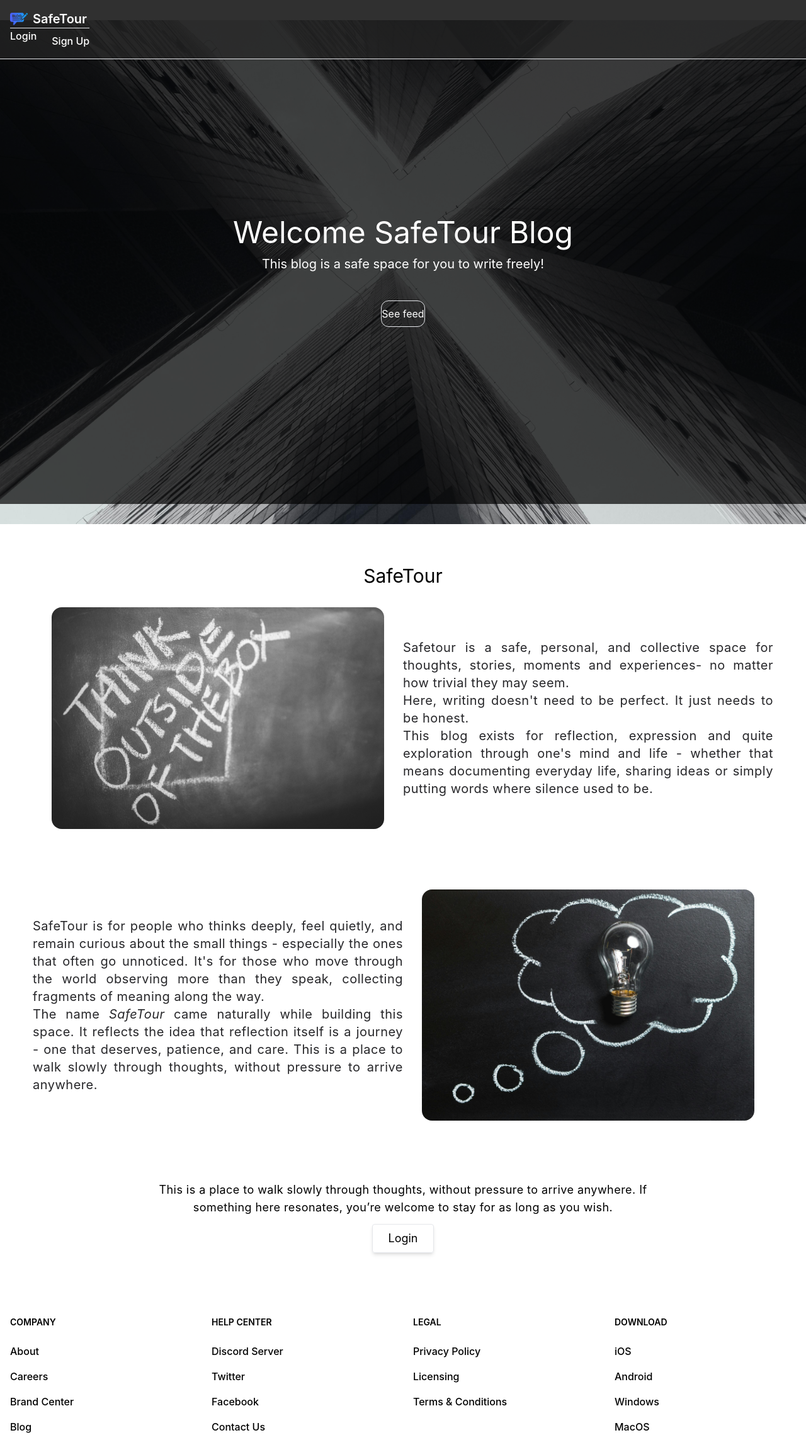
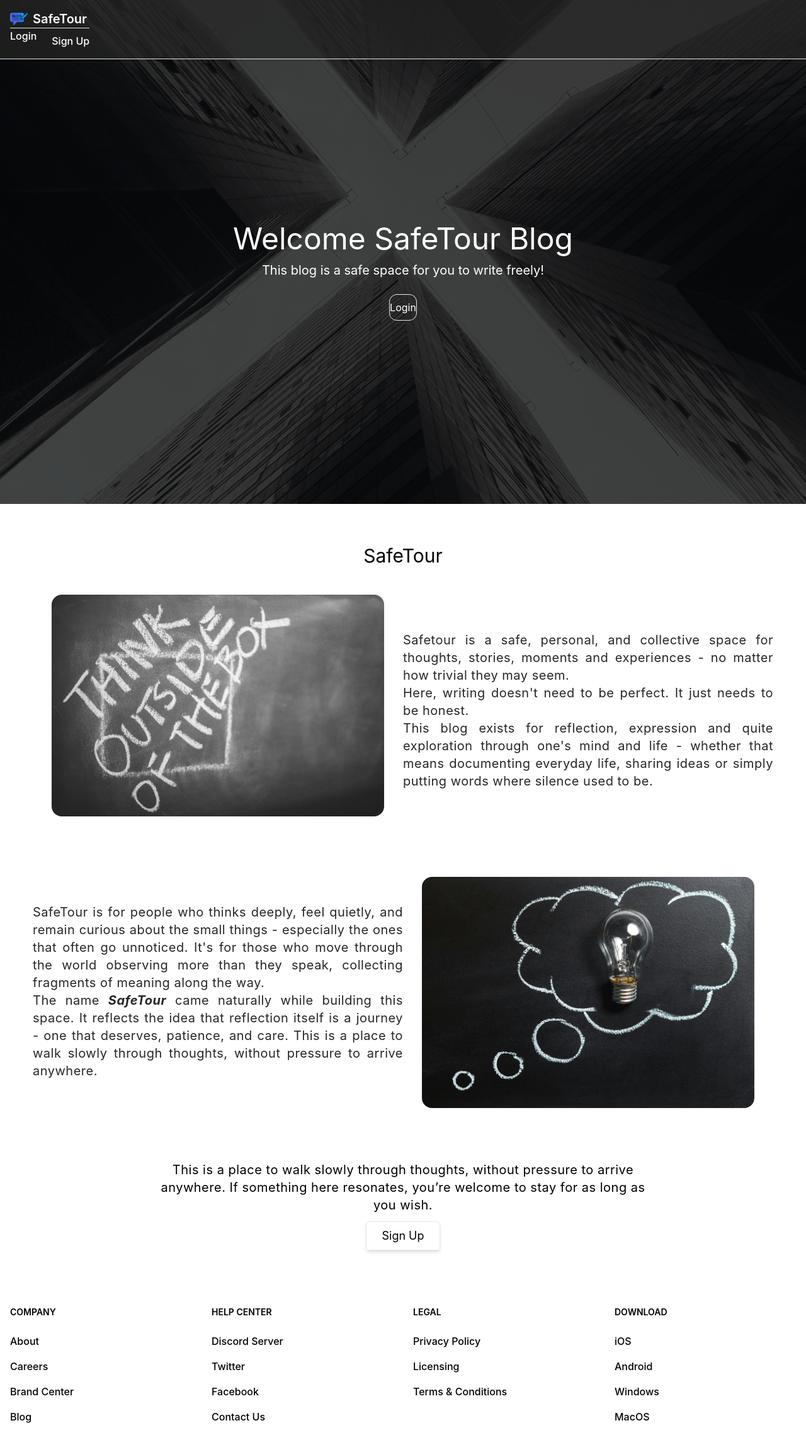
Before and after one commit to RafaelaYazawa/BlogTest, a Django app: page / in a window 1280 px wide. Shown: the top 2305 px of the page at 63% size. Run offline with Django 5.2, Linux system fonts and the light colour scheme; some libraries are stand-ins or nearby versions.

Commit message:
Refactored layout and improved UI structure

```diff
--- a/rafaYaz/templates/base.html
+++ b/rafaYaz/templates/base.html
@@ -17,9 +17,11 @@
     <!-- Visible content goes here -->
     {% include 'navbar.html' %}
 
-    {% block content %}
+    <div class="flex flex-col">
+        {% block content %}
 
-    {% endblock %}
+        {% endblock %}
+    </div>
 
     {% include 'footer.html' %}
 
--- a/rafaYaz/templates/index.html
+++ b/rafaYaz/templates/index.html
@@ -4,33 +4,32 @@
 {% block title %} Posts {% endblock %}
 
 {% block content %}
-<div class="absolute inset-0 bg-black/70"></div>
 
-
-<main class="w-full h-screen lg:h-[100vh] bg-cover bg-center text-white" style="background-image:url({% static 'img/xbuilding.jpeg' %})">
+<main class="relative w-full h-screen lg:h-[100vh] bg-cover bg-center text-white" style="background-image:url({% static 'img/xbuilding.jpeg' %})">
+    <div class="absolute inset-0 bg-black/70"></div>
     <section class="mt-8 h-full flex justify-center items-center">
         <div class="relative p-8 z-10  flex-col items-center text-center">
             <h1 class="text-5xl font-bolder lg:text-7xl">Welcome SafeTour Blog</h1>
             <p class="p-3 place-self-center text-xl">This blog is a safe space for you to write freely!</p>
 
-            <a href="{% url 'feed' %}">
-                <button class="golden-shine-btn border overflow-hidden relative rounded-xl px-8 py-2 mt-8 cursor-pointer hover:bg-amber-500/20 hover:border-amber-200" type="button">
-                    See feed
+            <a href="{% url 'login' %}">
+                <button class="golden-shine-btn border overflow-hidden relative rounded-xl px-8 py-2 mt-3 cursor-pointer hover:bg-amber-500/20 hover:border-amber-200" type="button">
+                    Login
                 </button>
             </a>
         </div>
     </section>
 </main>
 
-<section class="lg:pt-16 lg:px-8 lg:pb-8">
-    <div>
-        <h2 class="text-3xl text-center font-bolder md:text-7xl md:text-start">SafeTour</h2>
-        <div class="p-5 md:py-8 md:px-2 md:flex md:gap-3 lg:gap-0 md:justify-between">
+<section class="lg:pt-8 lg:px-8 lg:pb-8">
+    <div class="mt-8">
+        <h2 class="text-3xl mb-3 text-center font-bolder md:text-7xl md:text-start">SafeTour</h2>
+        <div class="px-5 py-2 md:py-8 md:px-2 md:flex md:gap-3 lg:gap-0 md:justify-between">
             <img src="{% static 'img/box.jpg' %}" alt="" class="rounded-2xl m-auto md:w-[20em] lg:w-[33em] object-cover object-left">
 
-            <div class="py-5 my-auto lg:w-1/2 lg:py-2 text-justify text-lg text-zinc-800">
-                <p class="my-auto text-lg md:text-sm lg:text-xl lg:tracking-wide lg:font-stretch-100% lg:leading-8 subpixel-antialiased">
-                    Safetour is a safe, personal, and collective space for thoughts, stories, moments and experiences- no matter how trivial they may seem.
+            <div class="pt-5 pb-1 my-auto lg:w-1/2 lg:py-2 text-justify text-lg text-zinc-800">
+                <p class="my-auto text-base leading-8  md:text-sm lg:text-xl lg:tracking-wide lg:font-stretch-100% lg:leading-8 subpixel-antialiased">
+                    Safetour is a safe, personal, and collective space for thoughts, stories, moments and experiences - no matter how trivial they may seem.
                     <br>
                     Here, writing doesn't need to be perfect. It just needs to be honest.
                     <br>
@@ -43,28 +42,28 @@
 
 
 <section class="lg:px-8">
-    <div class="p-5 md:py-8 md:px-2 md:flex md:gap-3 lg:gap-0 md:justify-between">
-        <div class="py-5 my-auto lg:w-1/2 lg:py-2 text-justify text-lg text-zinc-800">
-            <p class="my-auto text-lg md:text-sm lg:text-xl lg:tracking-wide lg:font-stretch-100% lg:leading-8 subpixel-antialiased">
+    <div class="px-5 py-2 md:py-8 md:px-2 md:flex md:gap-3 lg:gap-0 md:justify-between">
+        <div class="pt-1 pb-3 my-auto lg:w-1/2 lg:py-2 text-justify text-lg text-zinc-800">
+            <p class="my-auto text-base leading-8 md:text-sm lg:text-xl lg:tracking-wide lg:font-stretch-100% lg:leading-8 subpixel-antialiased">
                 SafeTour is for people who thinks deeply, feel quietly, and remain curious about the small things - especially the ones that often go unnoticed. It's for those who move through the world observing more than they speak, collecting fragments of meaning along the way.
                 <br>
-                The name <i>SafeTour</i> came naturally while building this space. It reflects the idea that reflection itself is a journey - one that deserves, patience, and care. This is a place to walk slowly through thoughts, without pressure to arrive anywhere.
+                The name <b><i>SafeTour</i></b> came naturally while building this space. It reflects the idea that reflection itself is a journey - one that deserves, patience, and care. This is a place to walk slowly through thoughts, without pressure to arrive anywhere.
             </p>
         </div>
 
         <img src="{% static 'img/lamp.jpg' %}" alt="" class="hidden md:block rounded-2xl m-auto md:w-[20em] lg:w-[33em] object-cover object-left">
     </div>
 
-    <div class="py-16 px-auto w-2/3 place-self-center m-auto ">
-        <p class="my-auto text-lg text-center tracking-wide font-stretch-100% leading-8 subpixel-antialiased">
+    <div class="py-8 lg:my-5 px-auto w-2/3 m-auto ">
+        <p class="my-auto text-base lg:text-lg text-center lg:tracking-wide lg:font-stretch-100% leading-8 subpixel-antialiased lg:text-xl">
             This is a place to walk slowly through thoughts, without pressure to arrive anywhere.
             If something here resonates, you’re welcome to stay for as long as you wish.
         </p>
 
-        <div class="py-3 place-self-center">
-             <a href="{% url 'login' %}" class="text-lg">
+        <div class="flex justify-center items-center py-3 mx-auto ">
+             <a href="{% url 'register' %}" class="text-lg">
                 <button type="button" class="border bg-amber-300/80 shadow-md shadow-neutral-700/50 px-6 py-2 rounded rounded-lg cursor-pointer">
-                    Login
+                    Sign Up
                 </button>
              </a>
         </div>
--- a/rafaYaz/templates/timeline.html
+++ b/rafaYaz/templates/timeline.html
@@ -6,7 +6,7 @@
         {% for p in posts %}
           {% if p %}
             <a href="{% url 'post_detail' p.slug %}">
-              <div class="w-full border-b-3 border-r-3 border-slate-500 p-8 rounded-xl">
+              <div class="w-full border-t-1 border-l-1 p-8 border-gray-900 shadow-md shadow-slate-700/50 rounded-xl">
                 <h2 class="text-3xl">{{ p.title }}</h2>
 
                 <p class="pt-3 line-clamp-2">{{ p.content }}</p>
```
Also changed, not shown: rafaYaz/templates/post.html (+6 -3 lines).
